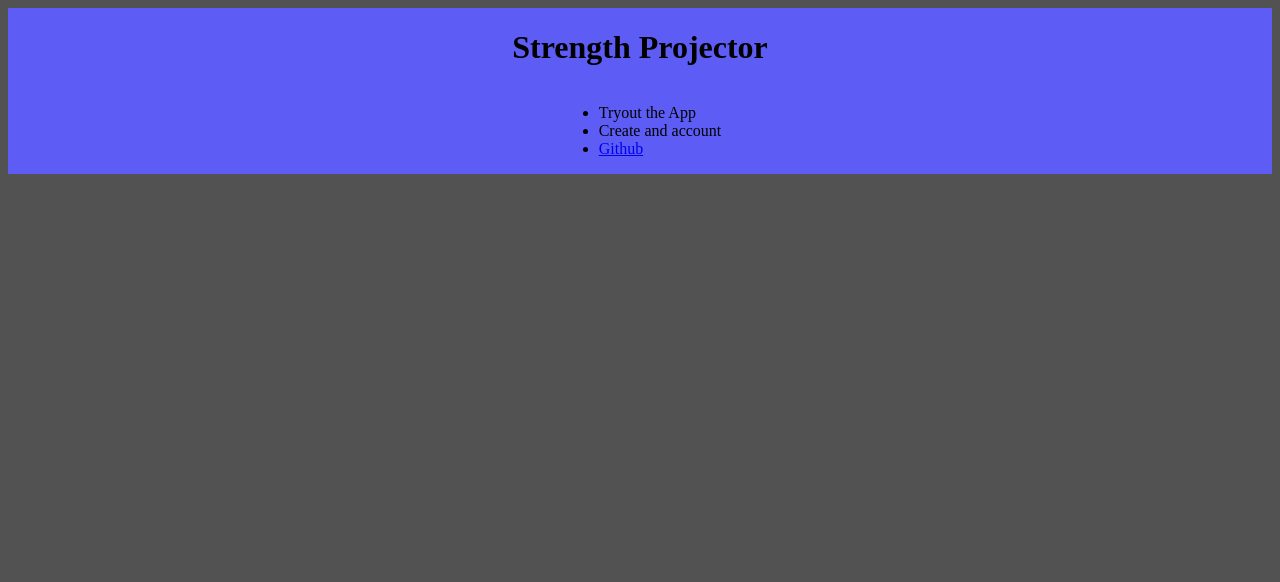
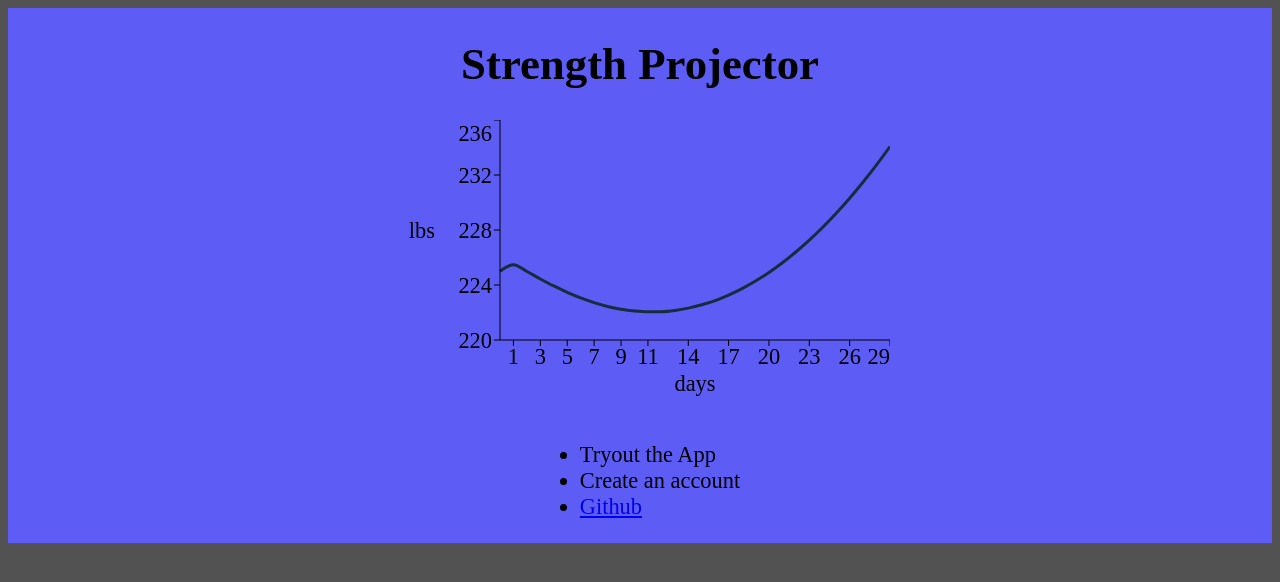
Before and after one commit to A-Galicia/Strength-Projector, a React (Vite) app: page / in a window 1280 px wide. Shown: the top 582 px of the page. Built offline with nearby package versions, Linux system fonts and the light colour scheme.

Commit message:
added sample chart

```diff
--- a/src/components/sampleChart.jsx
+++ b/src/components/sampleChart.jsx
@@ -0,0 +1,51 @@
+import classes from '../styles/sample.module.css';
+
+import {
+  LineChart,
+  Line,
+  CartesianGrid,
+  XAxis,
+  YAxis,
+  Tooltip,
+  Legend,
+  Label,
+  ResponsiveContainer,
+  AreaChart,
+} from 'recharts';
+
+const data = (() => {
+  let data = [];
+  for (let i = 0; i < 30; i++) {
+    let x = (3 * i) ** (1 / 3) - i + (0.2 * i) ** 2 + 225;
+    const fixedX = x.toFixed(2);
+    data.push({ strength: fixedX });
+  }
+  return data;
+})();
+
+function Sample() {
+  return (
+    <div className={classes.main}>
+      <ResponsiveContainer width='100%' height='100%'>
+        <AreaChart data={data} margin={{ bottom: 50, left: 50 }}>
+          <Line
+            type='monotone'
+            dataKey='strength'
+            stroke='#172c3dff'
+            strokeWidth={3}
+            dot={false}
+          ></Line>
+          <XAxis stroke='#000000ff'>
+            <Label className={classes.label} value='days' position='bottom' />
+          </XAxis>
+          <YAxis domain={['auto', 'auto']} stroke='#000000ff'>
+            <Label className={classes.label} value='lbs' position='left' />
+          </YAxis>
+          <Tooltip />
+        </AreaChart>
+      </ResponsiveContainer>
+    </div>
+  );
+}
+
+export default Sample;
--- a/src/pages/Home.jsx
+++ b/src/pages/Home.jsx
@@ -1,17 +1,18 @@
 import classes from '../styles/home.module.css';
+import Sample from '../components/sampleChart';
 
 function Home() {
   return (
     <div className={classes.main}>
       <h1>Strength Projector</h1>
-
+      <Sample></Sample>
       <nav>
         <ul>
           <li>
             <a>Tryout the App</a>
           </li>
           <li>
-            <a>Create and account</a>
+            <a>Create an account</a>
           </li>
           <li>
             <a
--- a/src/styles/home.module.css
+++ b/src/styles/home.module.css
@@ -4,4 +4,5 @@
   flex-direction: column;
   justify-content: center;
   align-items: center;
+  font-size: 1.4rem;
 }
--- /dev/null
+++ b/src/styles/sample.module.css
@@ -0,0 +1,8 @@
+.main {
+  height: 300px;
+  width: clamp(100px, 90%, 500px);
+}
+
+.label {
+  fill: black;
+}
```
